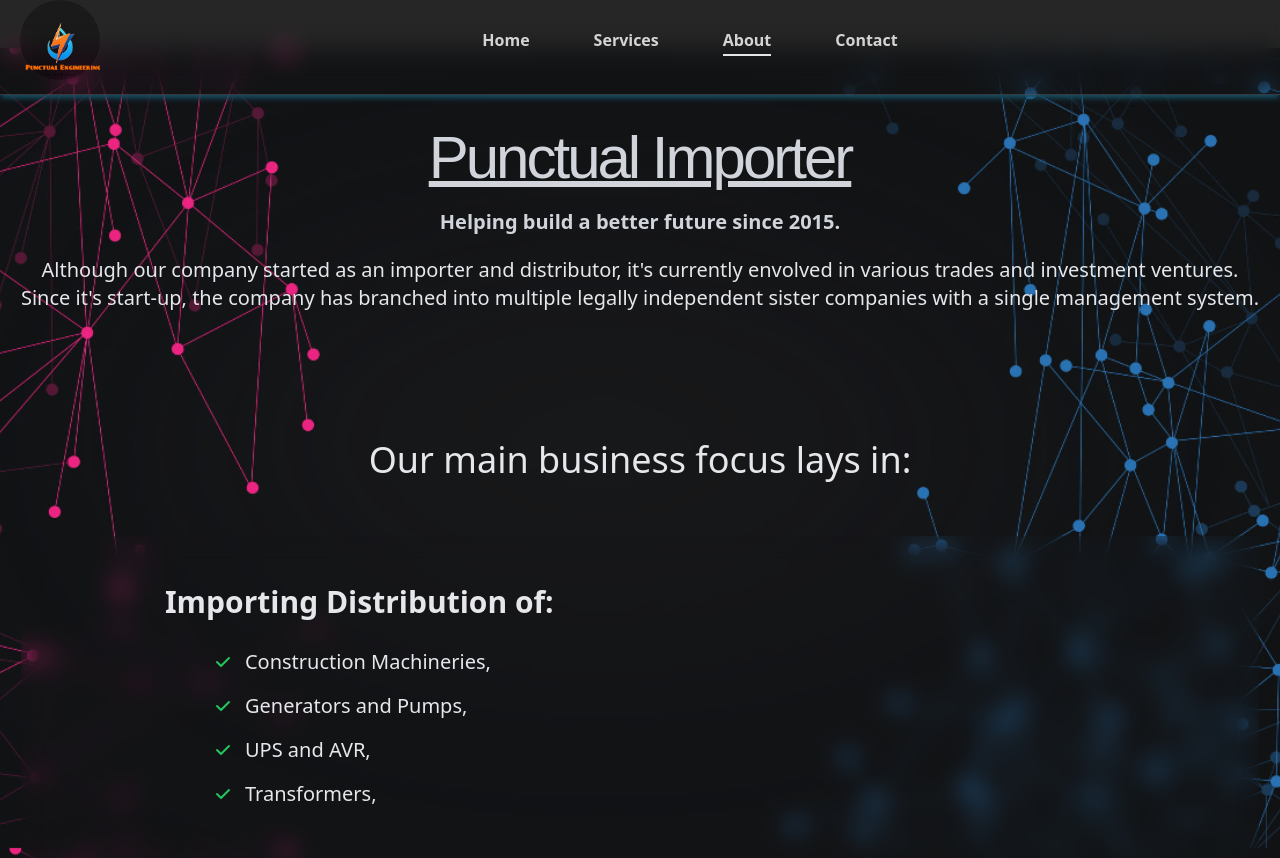
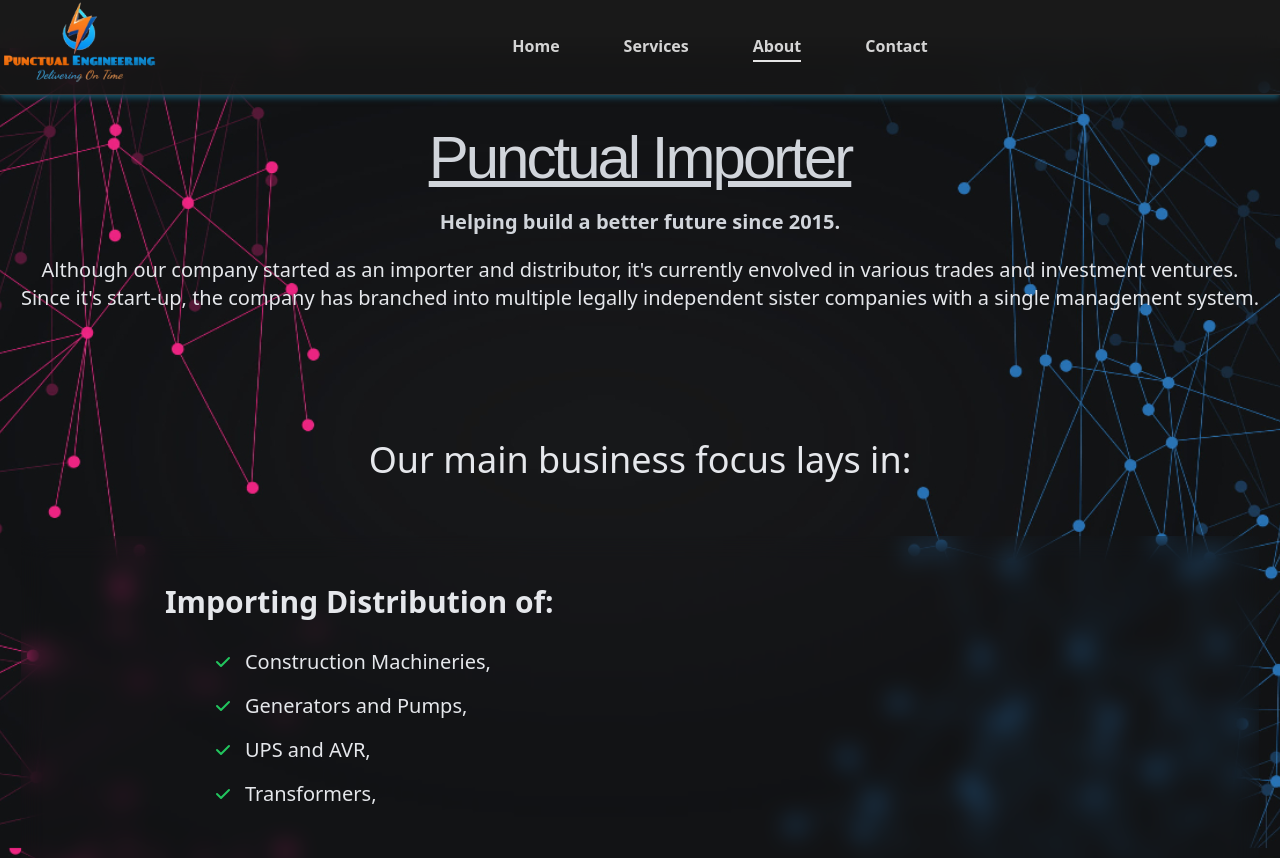
Before and after one commit to Mem0Real/pi_next, a Next.js app: page /about in a window 1280 px wide. Shown: the top 858 px of the page. Built offline with nearby package versions, Linux system fonts and the light colour scheme; a web font is replaced by a local one.

Commit message:
Minor alterations for the logo

```diff
--- a/src/app/(navigation)/NavbarBase.jsx
+++ b/src/app/(navigation)/NavbarBase.jsx
@@ -44,24 +44,24 @@
 			className={`fixed w-full h-[95px] navbar  ${
 				path === "/contact"
 					? "bg-neutral-900/80 shadow-cyan-900"
-					: "bg-transparent shadow-cyan-900"
+					: "bg-neutral-900/80 shadow-cyan-900"
 			} border-b border-neutral-600/60 backdrop-blur-md shadow-md z-30
 		`}
 		>
 			<div className="relative md:flex justify-between md:justify-normal items-center w-full text-sm">
-				<Link href="/">
-					<div className="relative flex justify-start items-start">
-						<div className="ml-5 relative h-20 w-20 backdrop-blur-md bg-black/30 rounded-full">
+				<Link href="/" className="relative flex justify-start items-start">
+					{/* <div className="relative flex justify-start items-start"> */}
+					<div className="relative h-[100px] w-40 -mt-2">
 						<Image
 							src={`${__dirName}/logo.png`}
 							alt="logo"
 							fill
 							sizes="(max-width: 768px) 100vw, (max-width: 1200px) 50vw, 33vw"
-								className="cursor-pointer object-cover h-20 w-36 mt-2"
+							className="cursor-pointer object-contain object-center px-1"
 							priority
 						/>
 					</div>
-					</div>
+					{/* </div> */}
 				</Link>
 				<div className="flex flex-col justify-end w-full">
 					<Nav hidden={hidden} />
--- a/src/app/page.js
+++ b/src/app/page.js
@@ -78,8 +78,8 @@
 					</div>
 				</div>
 			</section>
-			<section className="lg:h-24 bg-gray-300 text-black">
-				<div className="text-3xl flex items-center justify-center text-center lg:h-24 font-poppins">
+			<section className="lg:h-36 h-24 bg-gray-300 text-black">
+				<div className="text-3xl flex items-center justify-center text-center h-24 lg:h-36 font-poppins">
 					Fulfilling your machinery needs exactly at the right time.
 				</div>
 			</section>
```
Also changed, not shown: public/assets/img/logo.png, public/assets/img/logo1.jpg (deleted). Lines whose indentation alone changed are shown as unchanged.
